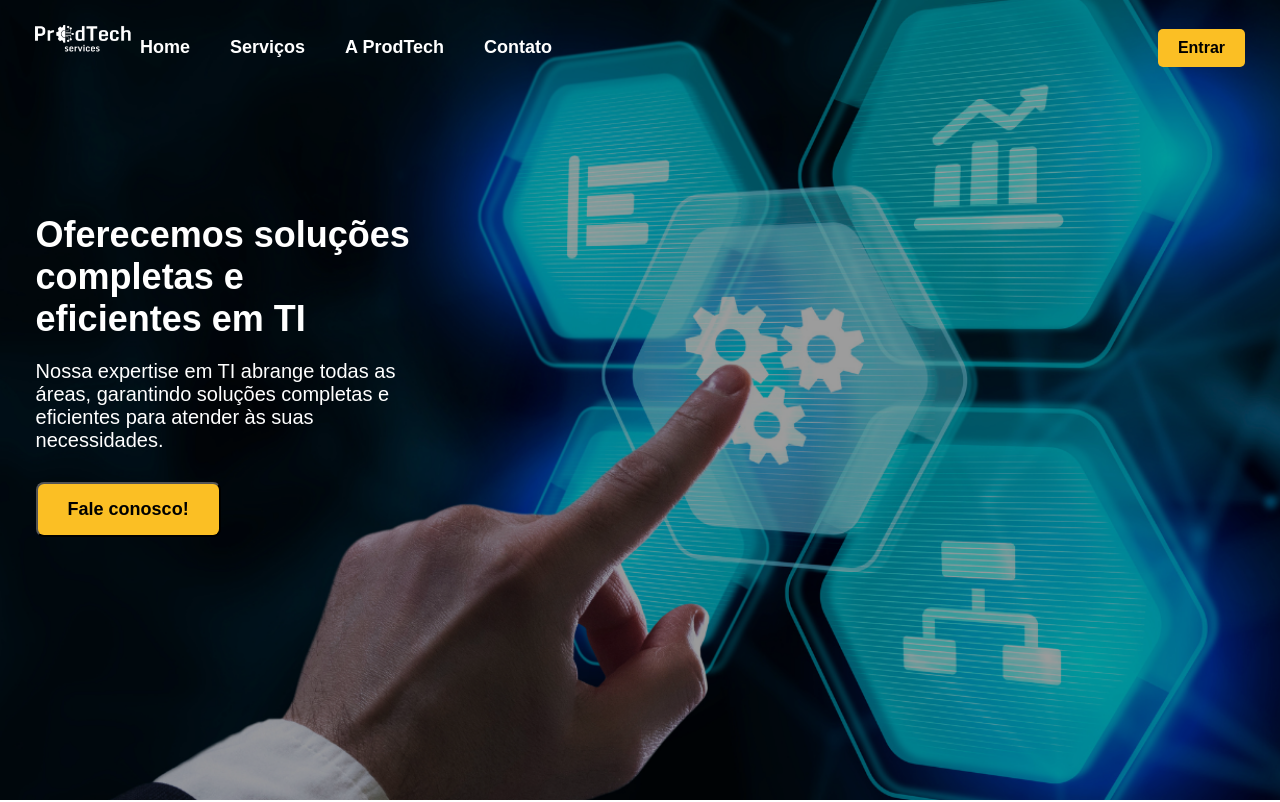
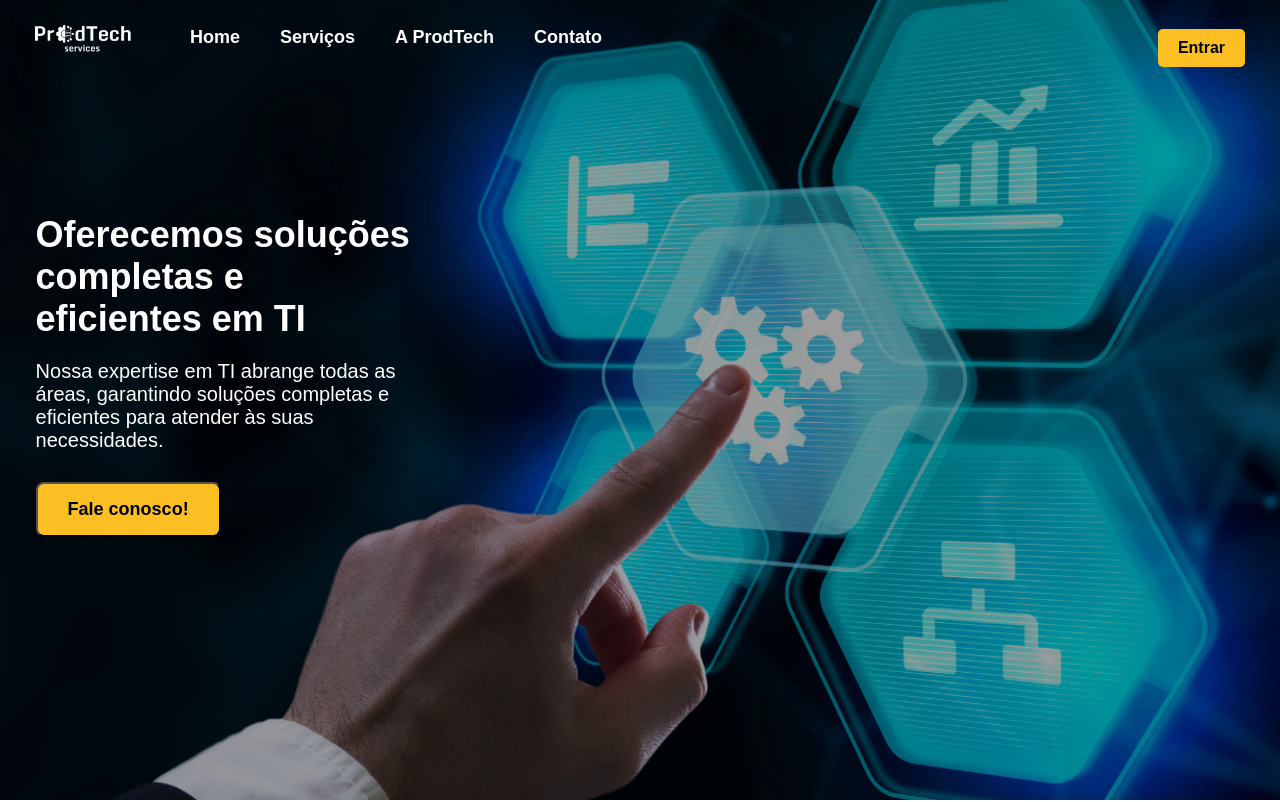
Before and after one commit to paulocesargit/Protec-Front-End, a React (Vite) app: page / in a window 1280 px wide. Shown: the top 802 px of the page. Built offline with nearby package versions, Linux system fonts and the light colour scheme.

Commit message:
Ajustes Header

```diff
--- a/src/styles/header.css
+++ b/src/styles/header.css
@@ -34,6 +34,8 @@
   display: flex;
   gap: 40px;
   list-style: none;
+  margin-left: 50px;
+  margin-top: -20px;
 }
 
 .nav-links a {
```
